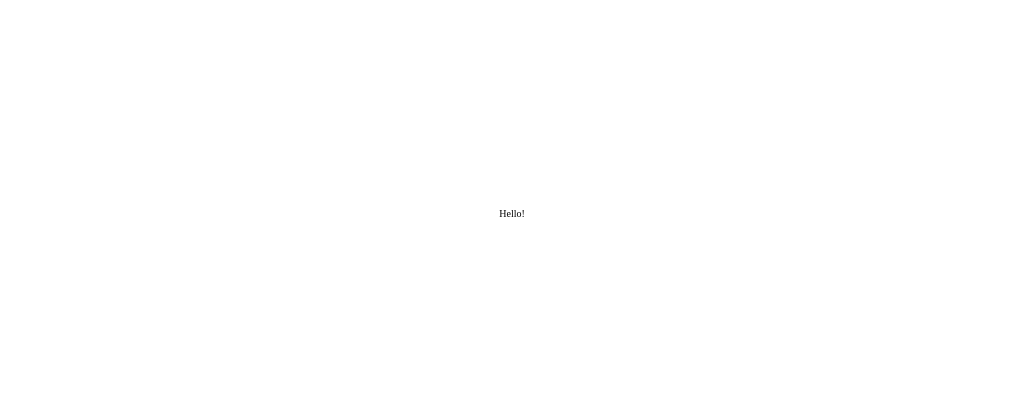
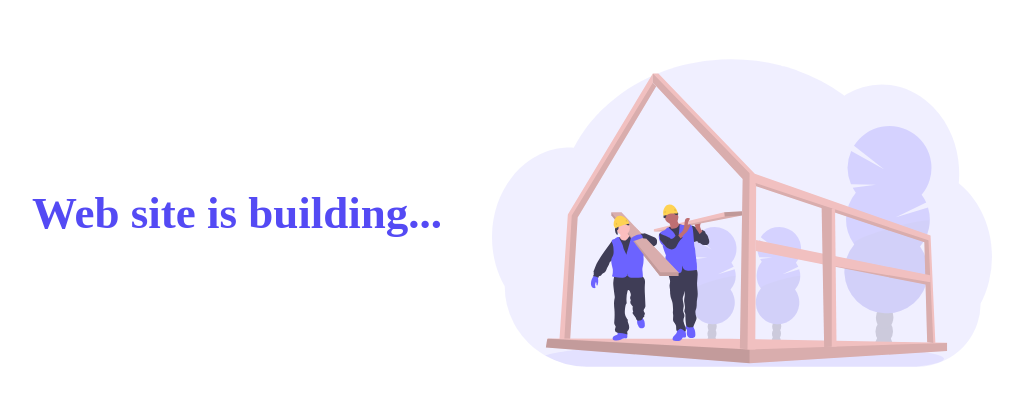
Before and after one commit to skill-spread/learn-app-ui, a Next.js app: page / in a window 1280 px wide. Shown: the part 187-592 px from the top of the page, without its empty margins (128-1151 px from the left). Built offline with nearby package versions, Linux system fonts and the light colour scheme.

Commit message:
feature: add placeholder image to Home page

```diff
--- a/pages/index.tsx
+++ b/pages/index.tsx
@@ -1,6 +1,9 @@
 import type { NextPage } from 'next'
 import Head from 'next/head'
 import styled from 'styled-components'
+import Image from 'next/image'
+
+import UnderConstructionImage from '../assets/under-construction.svg'
 
 const Container = styled.div`
   padding: 0 2rem;
@@ -11,9 +14,15 @@ const Main = styled.main`
   padding: 4rem 0;
   flex: 1;
   display: flex;
-  flex-direction: column;
   justify-content: center;
   align-items: center;
+`
+
+const Title = styled.h1`
+  color: #544af4;
+  font-weight: 700;
+  font-size: 45px;
+  margin-right: 50px;
 `
 
 const Home: NextPage = () => {
@@ -25,7 +34,15 @@ const Home: NextPage = () => {
         <link rel="icon" href="/favicon.ico" />
       </Head>
 
-      <Main>Hello!</Main>
+      <Main>
+        <Title>Web site is building...</Title>
+        <Image
+          src={UnderConstructionImage}
+          alt="under construction"
+          width="500px"
+          height="500px"
+        />
+      </Main>
     </Container>
   )
 }
```
Also changed, not shown: assets/under-construction.svg (added).
